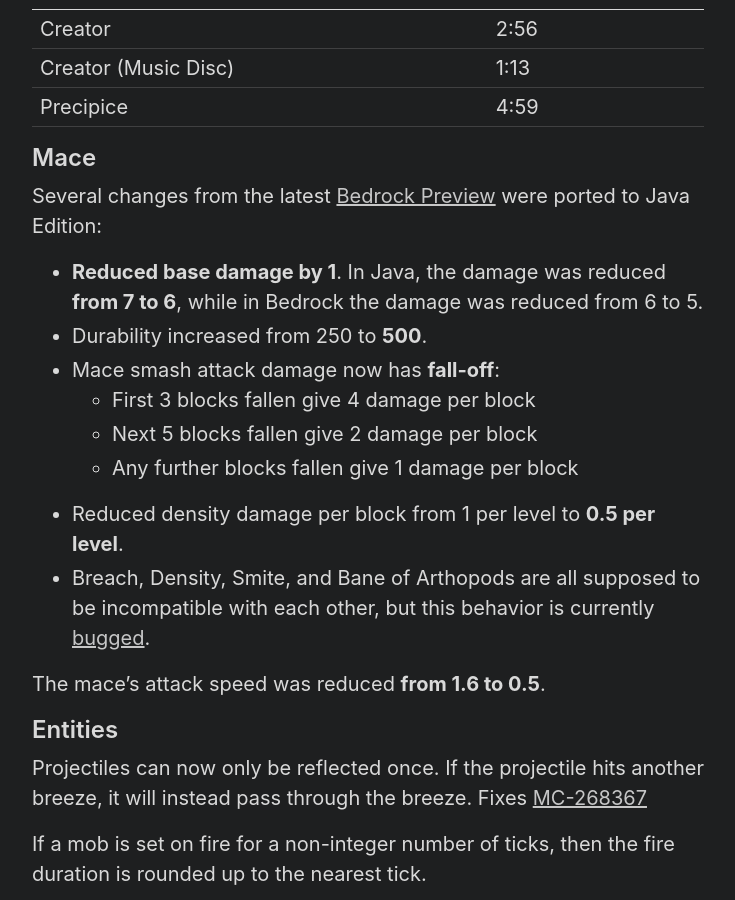
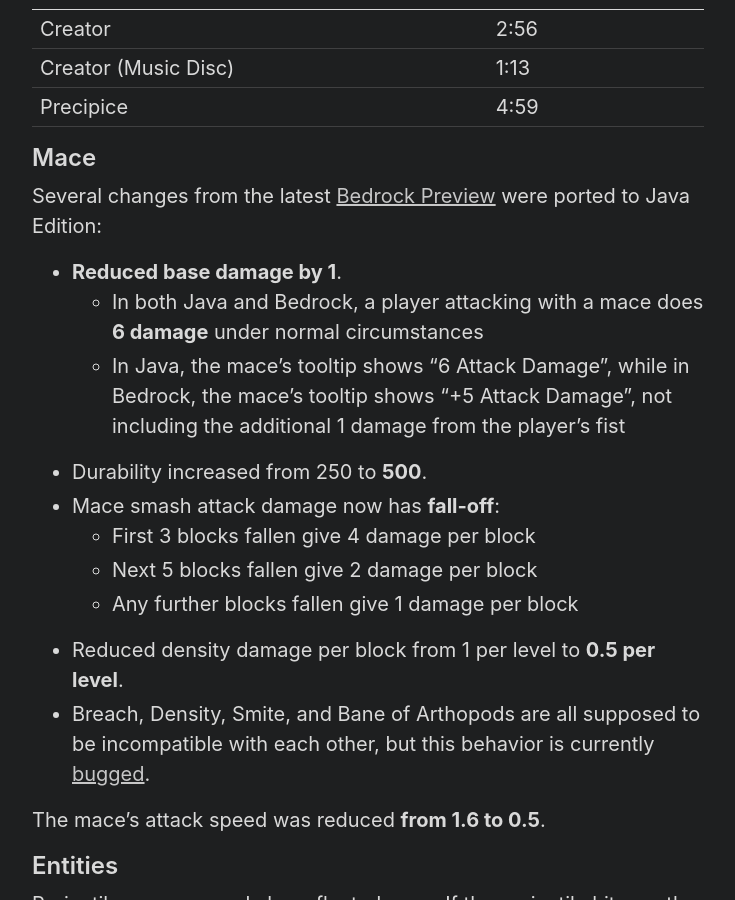
Before and after one commit to Tisawesomeness/tisawesomeness.github.io, a Jekyll site: the page built from snapshots/_posts/2024-05-04-24w18a.md, in a window 1280 px wide and 900 px high, scrolled down 328 px. Shown: the whole window, without its empty margins (272-1007 px from the left). Built offline with Jekyll 4.4.1, drawn with Linux system fonts in a browser that asks for light colours; comment, search, counter and statistics services are not loaded; some of the changed text lies outside the part shown.

Commit message:
Clarify Bedrock damage

```diff
--- a/snapshots/_posts/2024-05-04-24w18a.md
+++ b/snapshots/_posts/2024-05-04-24w18a.md
@@ -17,7 +17,9 @@
 ## Mace
 
 Several changes from the latest [Bedrock Preview](https://feedback.minecraft.net/hc/en-us/articles/26354480452109-Minecraft-Beta-Preview-1-21-0-24) were ported to Java Edition:
-- **Reduced base damage by 1**. In Java, the damage was reduced **from 7 to 6**, while in Bedrock the damage was reduced from 6 to 5.
+- **Reduced base damage by 1**.
+  - In both Java and Bedrock, a player attacking with a mace does **6 damage** under normal circumstances
+  - In Java, the mace's tooltip shows "6 Attack Damage", while in Bedrock, the mace's tooltip shows "+5 Attack Damage", not including the additional 1 damage from the player's fist
 - Durability increased from 250 to **500**.
 - Mace smash attack damage now has **fall-off**:
   - First 3 blocks fallen give 4 damage per block
@@ -121,3 +123,9 @@
 The frosted ice block no longer random ticks. Instead, it cracks by one level every 3-6 seconds until the block thaws.
 
 Tridents with loyalty levels above 127 function identically to Loyalty 127.
+
+## Edits
+
+### May 4 2024
+
+- Clarified damage calculations in Bedrock edition, since "base damage" in Java is total damage, while "base damage" in Bedrock is added to the player's fist damage
```
